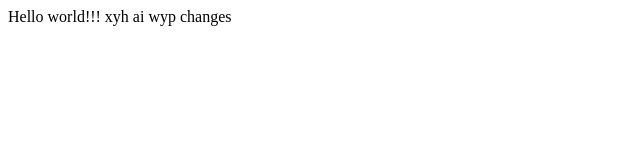
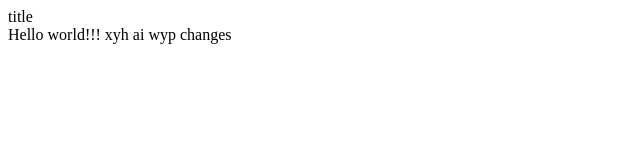
Before and after one commit to 2233322/git_learning, a plain HTML site: page index.html in a window 1280 px wide. Shown: the whole page, without its empty margins (0-640 px from the left). Drawn offline with Linux system fonts and the light colour scheme.

Commit message:
add header

```diff
--- a/index.html
+++ b/index.html
@@ -6,6 +6,7 @@
     <title>Document</title>
 </head>
 <body>
+    <header>title</header>
     Hello world!!!
 
 
```
